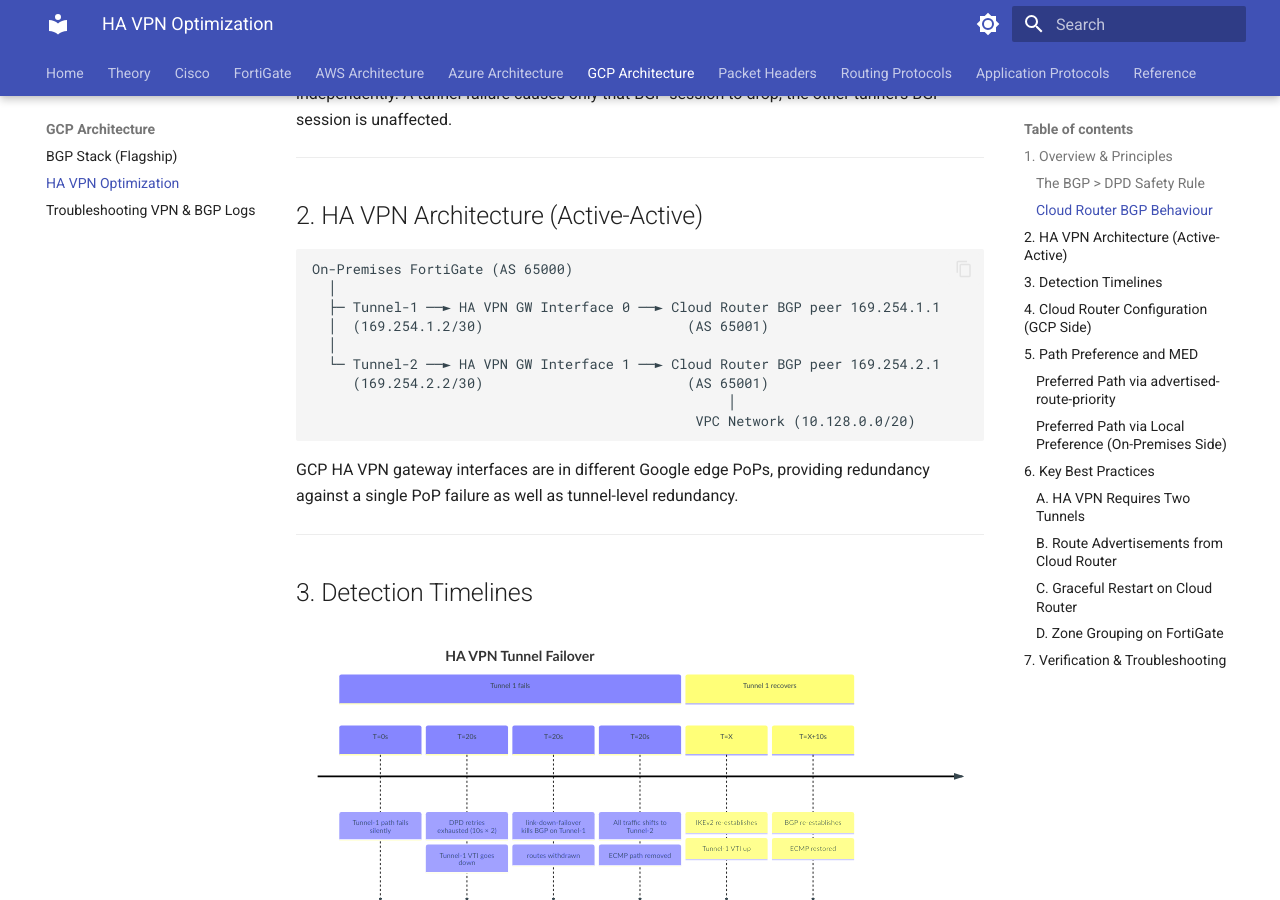
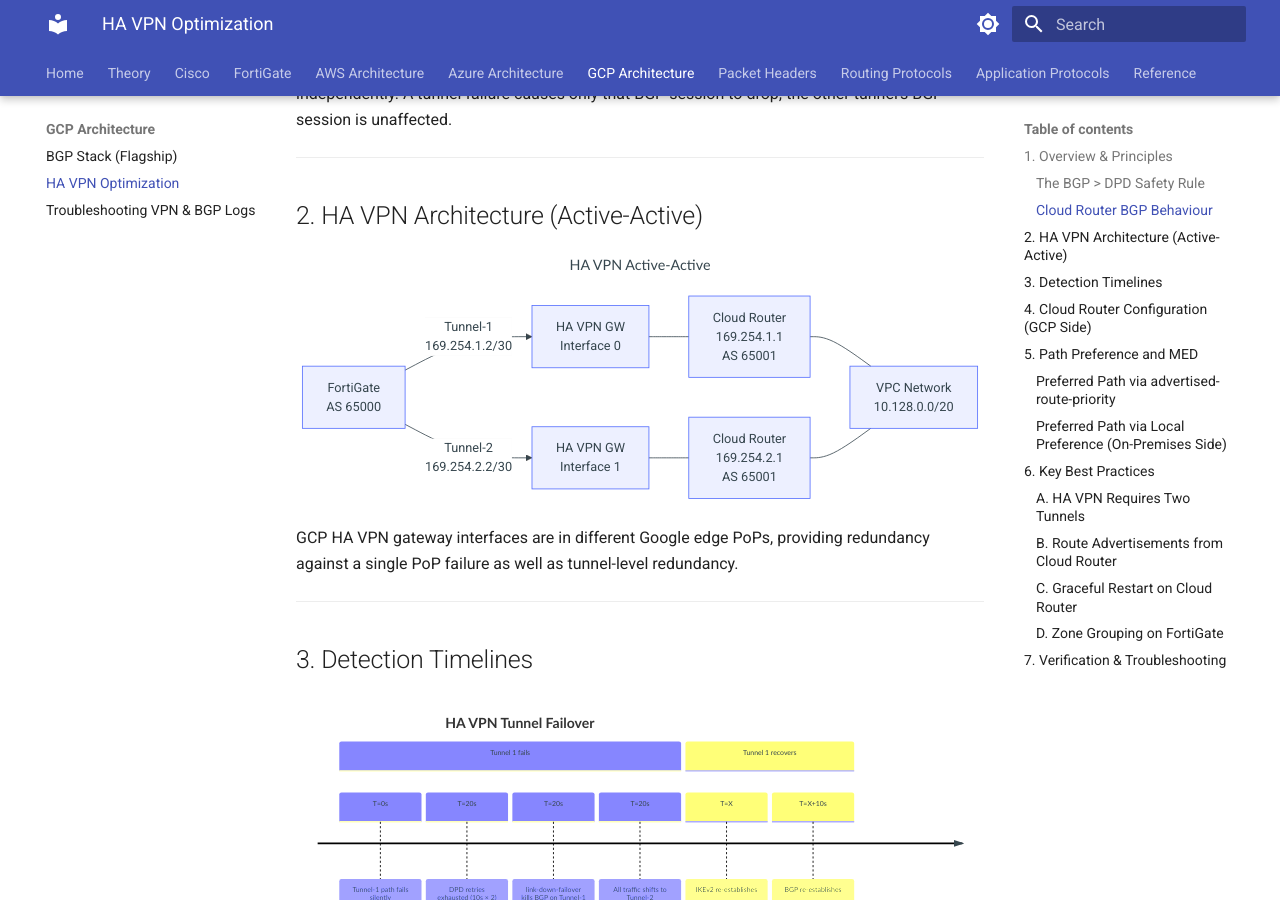
Before and after one commit to neil-booker-cko/docs, an MkDocs documentation site: the page built from docs/gcp/bgp_vpn_optimization.md, in a window 1280 px wide and 900 px high, scrolled down 656 px. Built offline with MkDocs 1.6.1 and Material for MkDocs 9.7.7, drawn with Linux system fonts in a browser that asks for light colours.

Commit message:
Convert text art diagrams to mermaid in Azure and GCP guides
Replace ASCII box-drawing and topology art with mermaid flowchart TD
(protocol stack layers) and graph LR (network topology) diagrams across
four files: azure/bgp_stack, azure/bgp_vpn_optimization,
gcp/bgp_stack, gcp/bgp_vpn_optimization.

Co-Authored-By: Claude Sonnet 4.6 <noreply@anthropic.com>

````diff
--- a/docs/gcp/bgp_vpn_optimization.md
+++ b/docs/gcp/bgp_vpn_optimization.md
@@ -27,16 +27,23 @@ to drop; the other tunnel's BGP session is unaffected.
 
 ## 2. HA VPN Architecture (Active-Active)
 
-```text
-On-Premises FortiGate (AS 65000)
-  │
-  ├─ Tunnel-1 ──► HA VPN GW Interface 0 ──► Cloud Router BGP peer 169.254.1.1
-  │  (169.254.1.2/30)                         (AS 65001)
-  │
-  └─ Tunnel-2 ──► HA VPN GW Interface 1 ──► Cloud Router BGP peer 169.254.2.1
-     (169.254.2.2/30)                         (AS 65001)
-                                                   │
-                                               VPC Network (10.128.0.0/20)
+```mermaid
+---
+title: "HA VPN Active-Active"
+---
+graph LR
+    FG["FortiGate\nAS 65000"]
+    IF0["HA VPN GW\nInterface 0"]
+    IF1["HA VPN GW\nInterface 1"]
+    CR1["Cloud Router\n169.254.1.1\nAS 65001"]
+    CR2["Cloud Router\n169.254.2.1\nAS 65001"]
+    VPC["VPC Network\n10.128.0.0/20"]
+    FG -- "Tunnel-1\n169.254.1.2/30" --> IF0
+    FG -- "Tunnel-2\n169.254.2.2/30" --> IF1
+    IF0 --- CR1
+    IF1 --- CR2
+    CR1 --- VPC
+    CR2 --- VPC
 ```
 
 GCP HA VPN gateway interfaces are in different Google edge PoPs, providing
````
Also changed, not shown: docs/azure/bgp_stack_vpn_over_expressroute.md (+30 -24 lines), docs/azure/bgp_vpn_optimization.md (+13 -8 lines), docs/gcp/bgp_stack_vpn_over_interconnect.md (+32 -26 lines).
